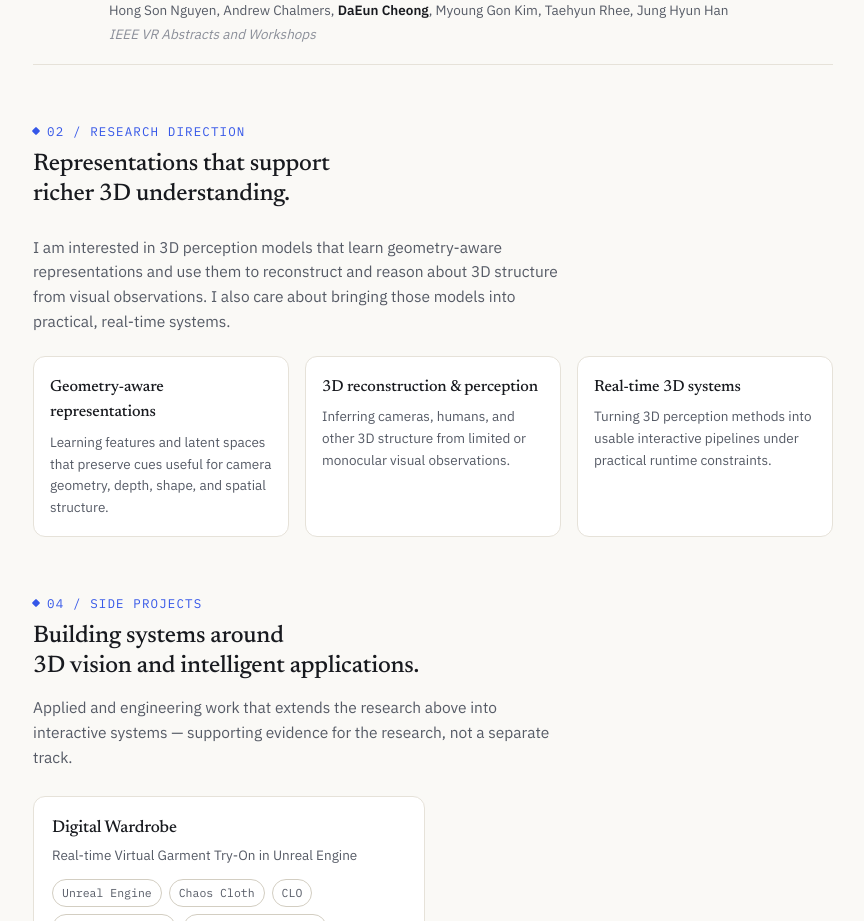
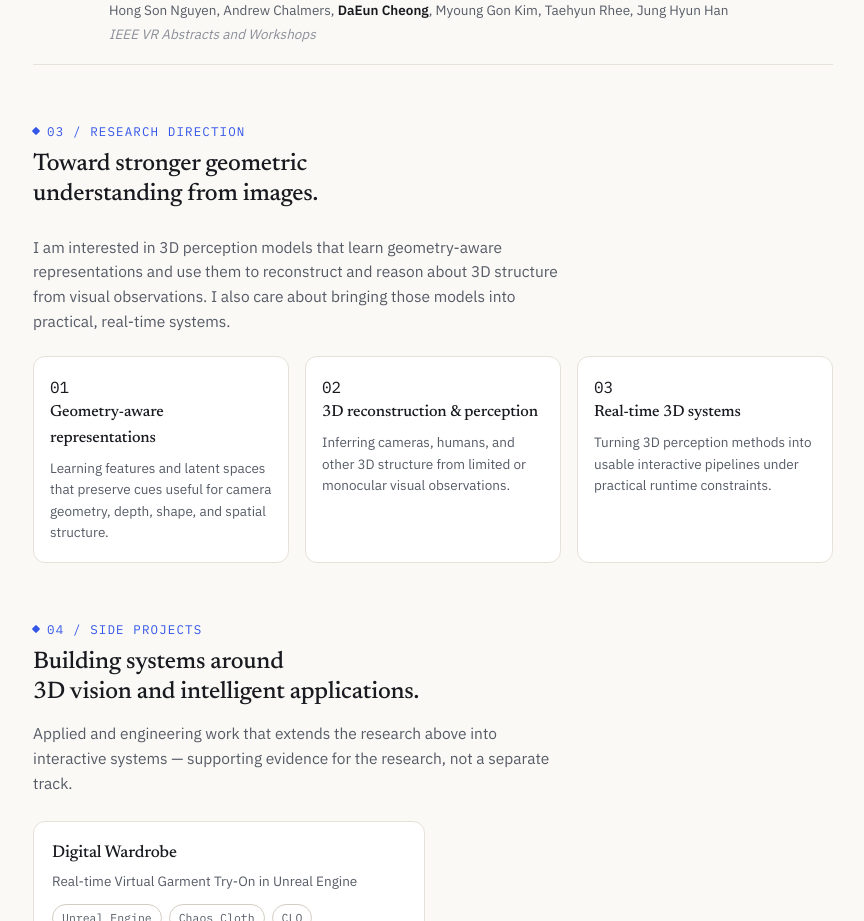
Before and after one commit to GraceCheong/web, a React (Vite) app: page / in a window 1280 px wide. Shown: the part 2340-3261 px from the top of the page, without its empty margins (207-1071 px from the left). Built offline with nearby package versions, Linux system fonts and the light colour scheme.

Commit message:
Clarify research direction

```diff
--- a/src/components/ResearchDirection.jsx
+++ b/src/components/ResearchDirection.jsx
@@ -4,17 +4,18 @@ export default function ResearchDirection() {
   return (
     <section className="wrap" id="direction">
       <div className="section-head">
-        <span className="eyebrow">02 / Research Direction</span>
+        <span className="eyebrow">03 / Research Direction</span>
         <h2>
-          Representations that support
+          Toward stronger geometric
           <br />
-          richer 3D understanding.
+          understanding from images.
         </h2>
       </div>
-      <p className="lead">{researchDirection.lead}</p>
+      <p className="lead research-direction-lead">{researchDirection.lead}</p>
       <div className="direction-grid">
-        {researchDirection.pillars.map((pillar) => (
+        {researchDirection.pillars.map((pillar, index) => (
           <div key={pillar.title}>
+            <span className="direction-index mono">{String(index + 1).padStart(2, '0')}</span>
             <h3>{pillar.title}</h3>
             <p>{pillar.description}</p>
           </div>
```
